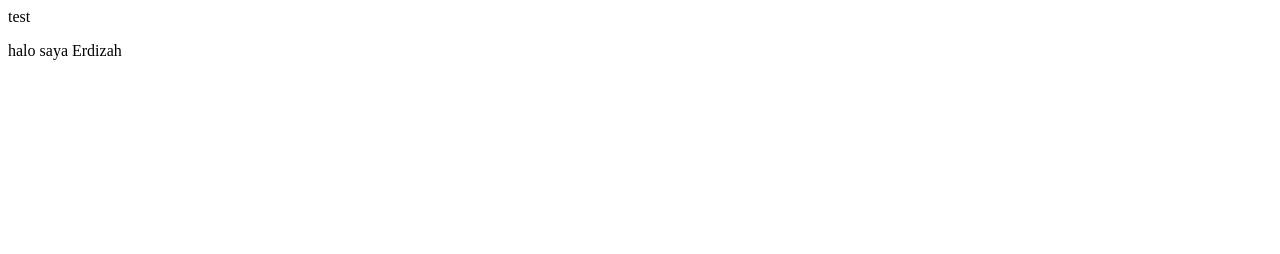
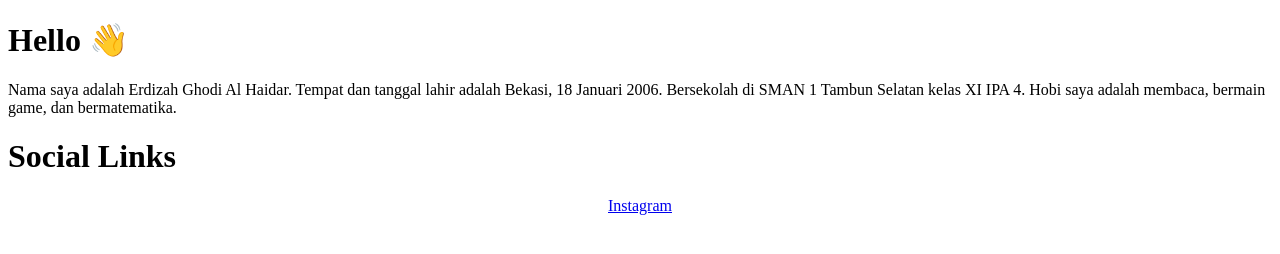
Before and after one commit to OxaLite/oxalite.github.io, a plain HTML site: page index.html in a window 1280 px wide. Drawn offline with Linux system fonts and the light colour scheme.

Commit message:
Update index.html

```diff
--- a/index.html
+++ b/index.html
@@ -1,4 +1,30 @@
-<html>
-  <p> test </p>
-  <p> halo saya Erdizah </p>
+<!DOCTYPE html>
+<html lang="id">
+<head>
+  <meta charset="UTF-8">
+  <meta name="description" content="Biografi ">
+  <meta name="author" content="Erdizah">
+  <meta name="viewport" content="width=device-width, initial-scale=1.0">
+  <title>Website Biografi</title>
+  <link rel="stylesheet" href="style.css">
+  <link rel="icon" href="logo_CG.png">
+</head>
+
+<body>
+  <div class="main">
+    <h1>Hello 👋</h1>
+    <p>
+      Nama saya adalah Erdizah Ghodi Al Haidar.
+      Tempat dan tanggal lahir adalah Bekasi, 18 Januari 2006.
+      Bersekolah di SMAN 1 Tambun Selatan kelas XI IPA 4.
+      Hobi saya adalah membaca, bermain game, dan bermatematika.
+    </p>
+  </div>
+  <div class="main">
+    <h1>Social Links</h1>
+    <p style="text-align:center;"><a href="https://instagram.com/erdizah"; target="blank";>Instagram </p>
+  </div>
+
+</body>
+
 </html>
```
